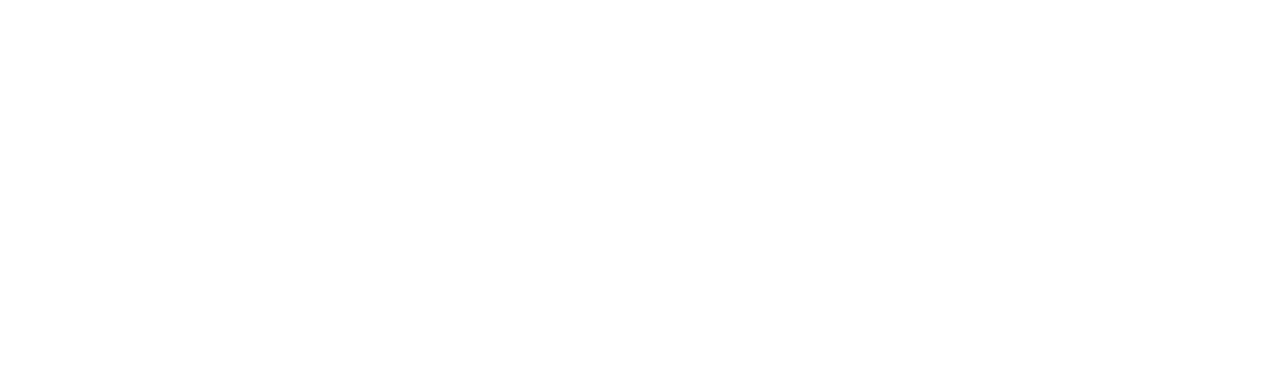
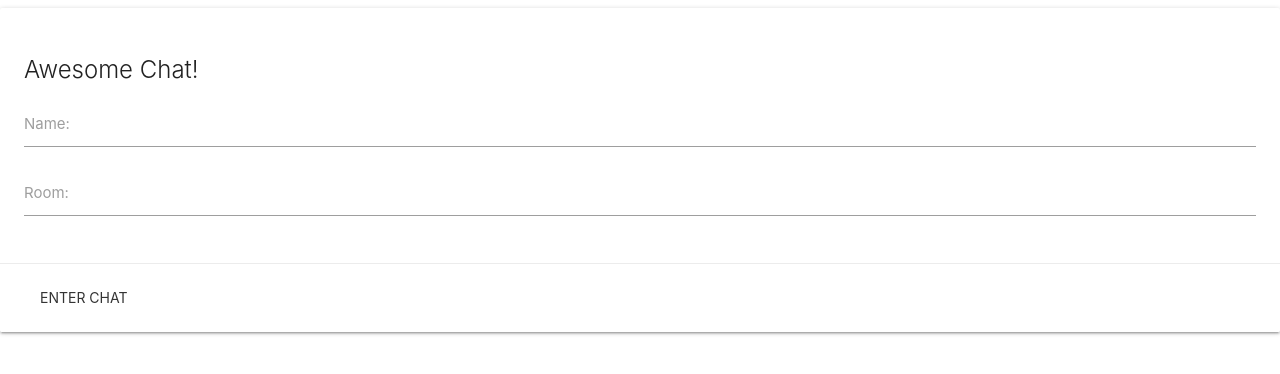
Before and after one commit to Funky-Juice/node-chat, a website: page public/index.html in a window 1280 px wide. Drawn offline with nearby package versions, Linux system fonts and the light colour scheme.

Commit message:
форма входа в чат

```diff
--- a/public/index.html
+++ b/public/index.html
@@ -10,6 +10,30 @@
 </head>
 <body>
 
+<form action="chat.html" method="get" class="auth">
+  <div class="card">
+    <div class="card-content">
+      <h4 class="card-title">Awesome Chat!</h4>
+
+      <div class="input-field">
+        <input type="text" id="name" class="validate" name="name" required>
+        <label for="name">Name:</label>
+      </div>
+
+      <div class="input-field">
+        <input type="text" id="room" class="validate" name="room" required>
+        <label for="room">Room:</label>
+      </div>
+    </div>
+
+    <div class="card-action">
+      <button type="submit" class="waves-effect waves-teal btn-flat">
+        Enter chat
+      </button>
+    </div>
+  </div>
+</form>
+
 <script src="https://cdnjs.cloudflare.com/ajax/libs/materialize/1.0.0/js/materialize.min.js"></script>
 <script src="socket.io/socket.io.js"></script>
 </body>
```
